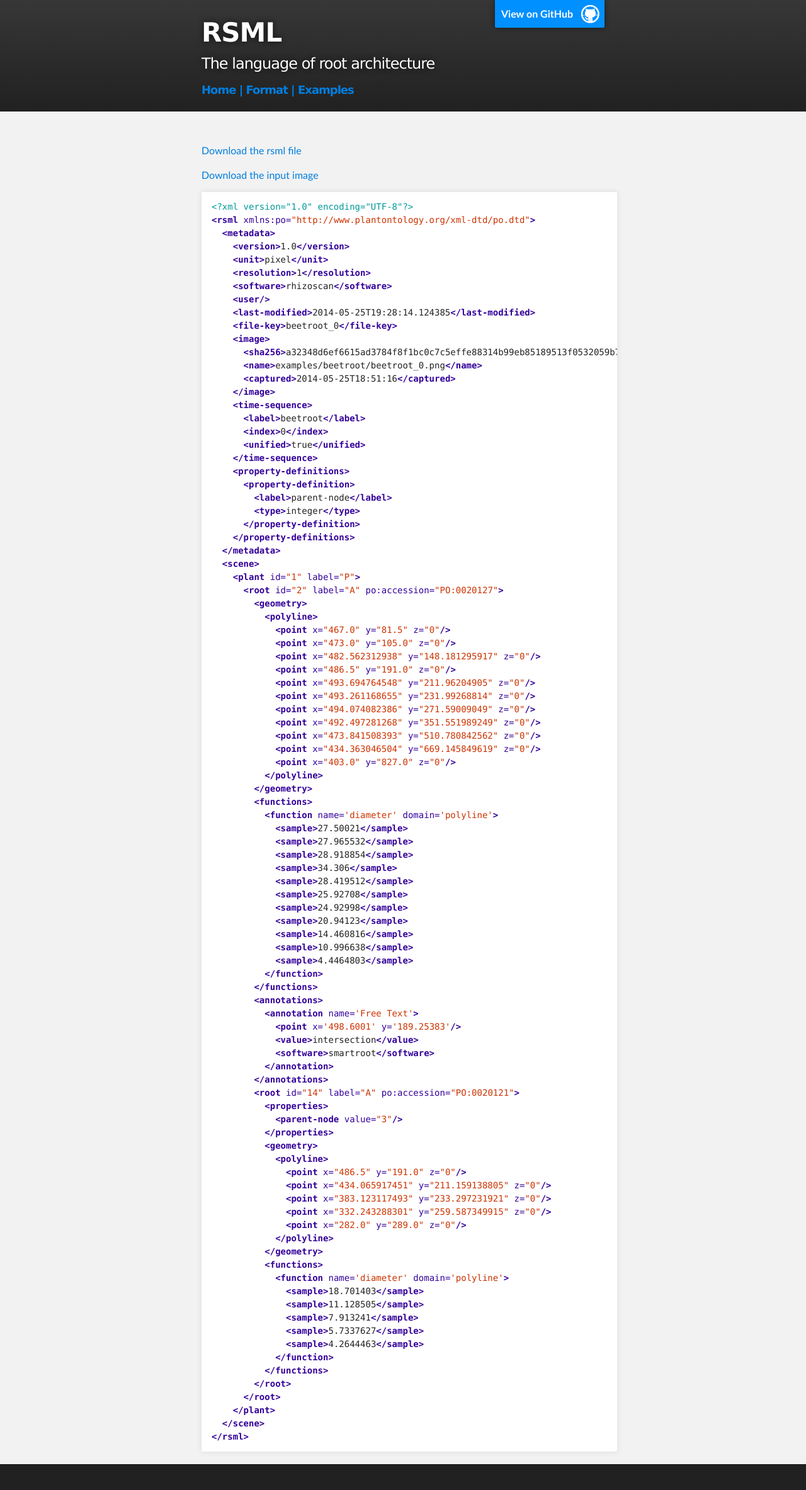
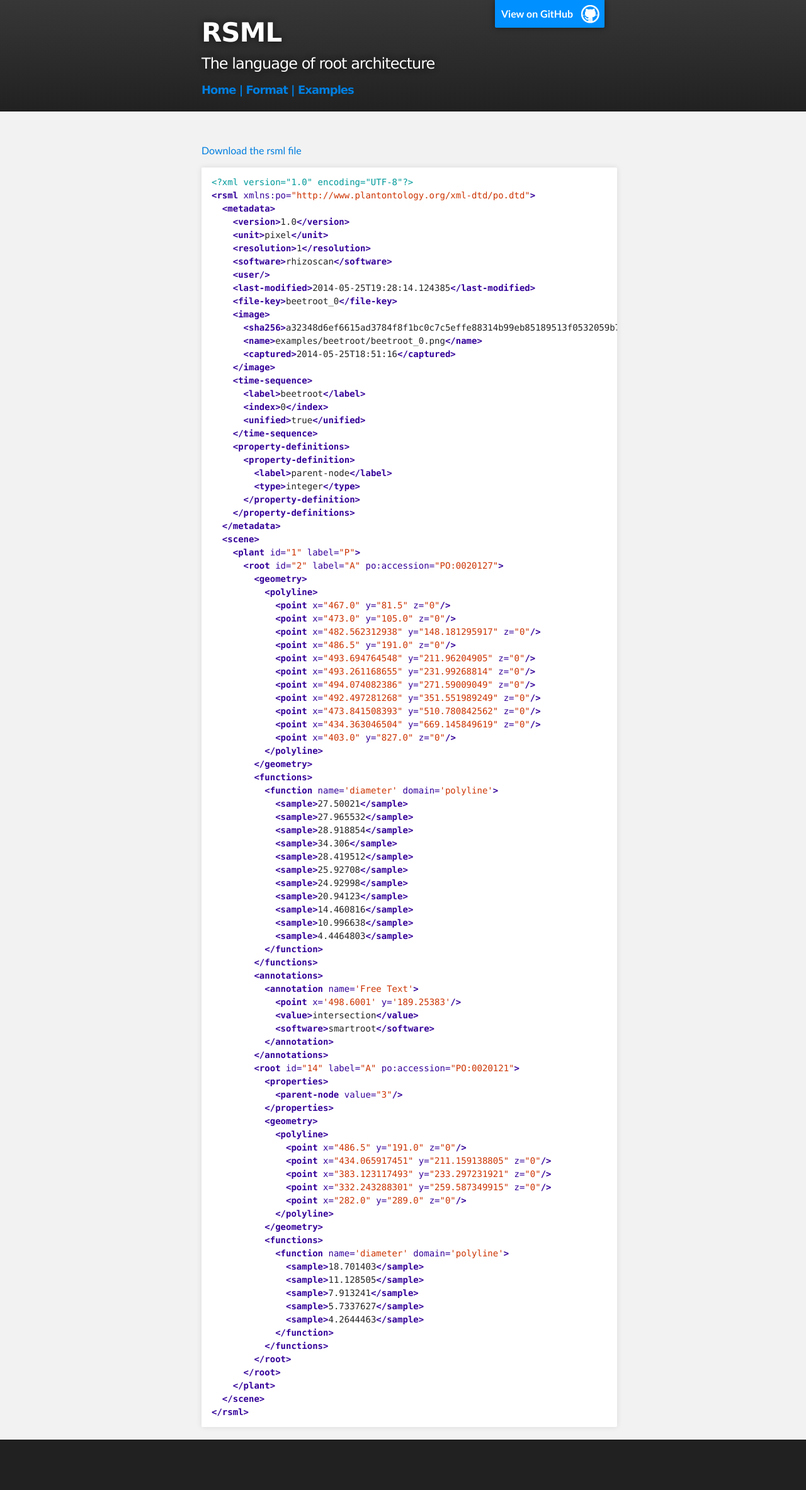
Before and after one commit to RootSystemML/RootSystemML.github.io, a Jekyll site: the page built from examples/beetroot_0-rsml.md, in a window 1280 px wide. Shown: the whole page at 63% size. Built offline with Jekyll 4.4.1, drawn with Linux system fonts in a browser that asks for light colours; after the commit the page ends 2327 px from its top, so only the background shows below that.

Commit message:
bud in beeroot example rsml page

```diff
--- a/examples/beetroot_0-rsml.md
+++ b/examples/beetroot_0-rsml.md
@@ -3,9 +3,7 @@
 layout: default
 ---
 
-[Download the rsml file](/images/examples/beeroot_0.rsml)
-
-[Download the input image](/images/examples/beetroot_0.png)
+[Download the rsml file](/images/examples/beetroot_0.rsml)
 
 {% highlight xml %}
 <?xml version="1.0" encoding="UTF-8"?>
--- a/stylesheets/pygment_trac.css
+++ b/stylesheets/pygment_trac.css
@@ -1,5 +1,5 @@
 .highlight .hll { background-color: #ffffcc }
-.highlight  { background: #f0f3f3; font-size:30% }
+.highlight  { background: #f0f3f3; }
 .highlight .c { color: #0099FF; font-style: italic } /* Comment */
 .highlight .err { color: #AA0000; background-color: #FFAAAA } /* Error */
 .highlight .k { color: #006699; font-weight: bold } /* Keyword */
```
Also changed, not shown: examples/beetroot_1-rsml.md (+1 -3 lines).
